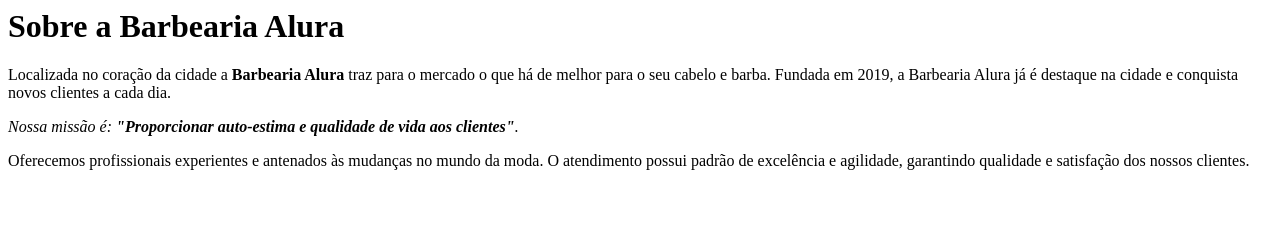
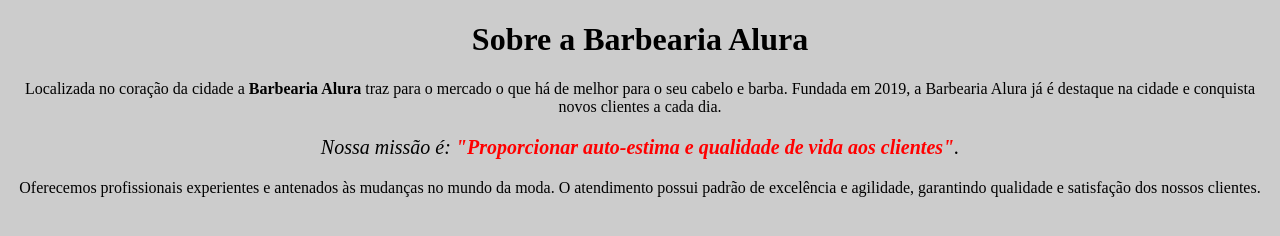
Before and after one commit to willFrazao/barbearia, a plain HTML site: page index.html in a window 1280 px wide. Drawn offline with Linux system fonts and the light colour scheme.

Commit message:
usando o css

```diff
--- a/index.html
+++ b/index.html
@@ -1,7 +1,19 @@
-<h1>Sobre a Barbearia Alura</h1>
+<!DOCTYPE html>
+<html lang="pt-br">
+    <head>
+        <meta charset="UTF-8">
+        <meta name="viewport" content="width=device-width, initial-scale=1.0">
+        <meta http-equiv="X-UA-Compatible" content="ie=edge">
+        <title>Barbearia Alura</title>
+        <link rel="stylesheet" href="style.css">
+    </head>
+    <body>
+        <h1 style="text-align: center;">Sobre a Barbearia Alura</h1>
 
-<p>Localizada no coração da cidade a <strong> Barbearia Alura </strong> traz para o mercado o que há de melhor para o seu cabelo e barba. Fundada em 2019, a Barbearia Alura já é destaque na cidade e conquista novos clientes a cada dia.</p>
+        <p>Localizada no coração da cidade a <strong> Barbearia Alura </strong> traz para o mercado o que há de melhor para o seu cabelo e barba. Fundada em 2019, a Barbearia Alura já é destaque na cidade e conquista novos clientes a cada dia.</p>
 
-<p><em>Nossa missão é: <strong>"Proporcionar auto-estima e qualidade de vida aos clientes"</strong>.</em></p>
+        <p style="font-size: 20px;"><em>Nossa missão é: <strong>"Proporcionar auto-estima e qualidade de vida aos clientes"</strong>.</em></p>
 
-<p>Oferecemos profissionais experientes e antenados às mudanças no mundo da moda. O atendimento possui padrão de excelência e agilidade, garantindo qualidade e satisfação dos nossos clientes.</p>
+        <p>Oferecemos profissionais experientes e antenados às mudanças no mundo da moda. O atendimento possui padrão de excelência e agilidade, garantindo qualidade e satisfação dos nossos clientes.</p>
+    </body>
+</html>
--- /dev/null
+++ b/style.css
@@ -0,0 +1,11 @@
+body {
+    background: #cccccc;
+}
+
+p {
+    text-align: center;
+}
+
+em strong {
+    color: red;
+}
```
